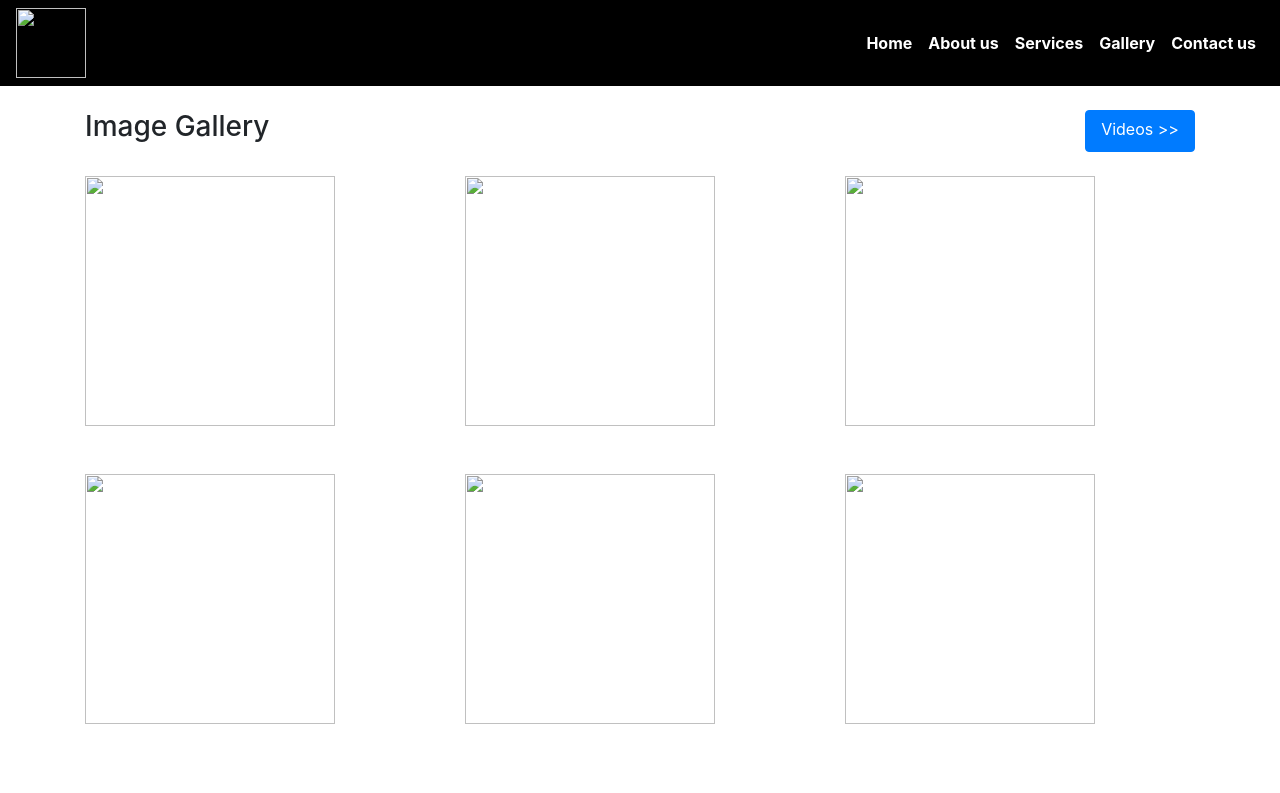
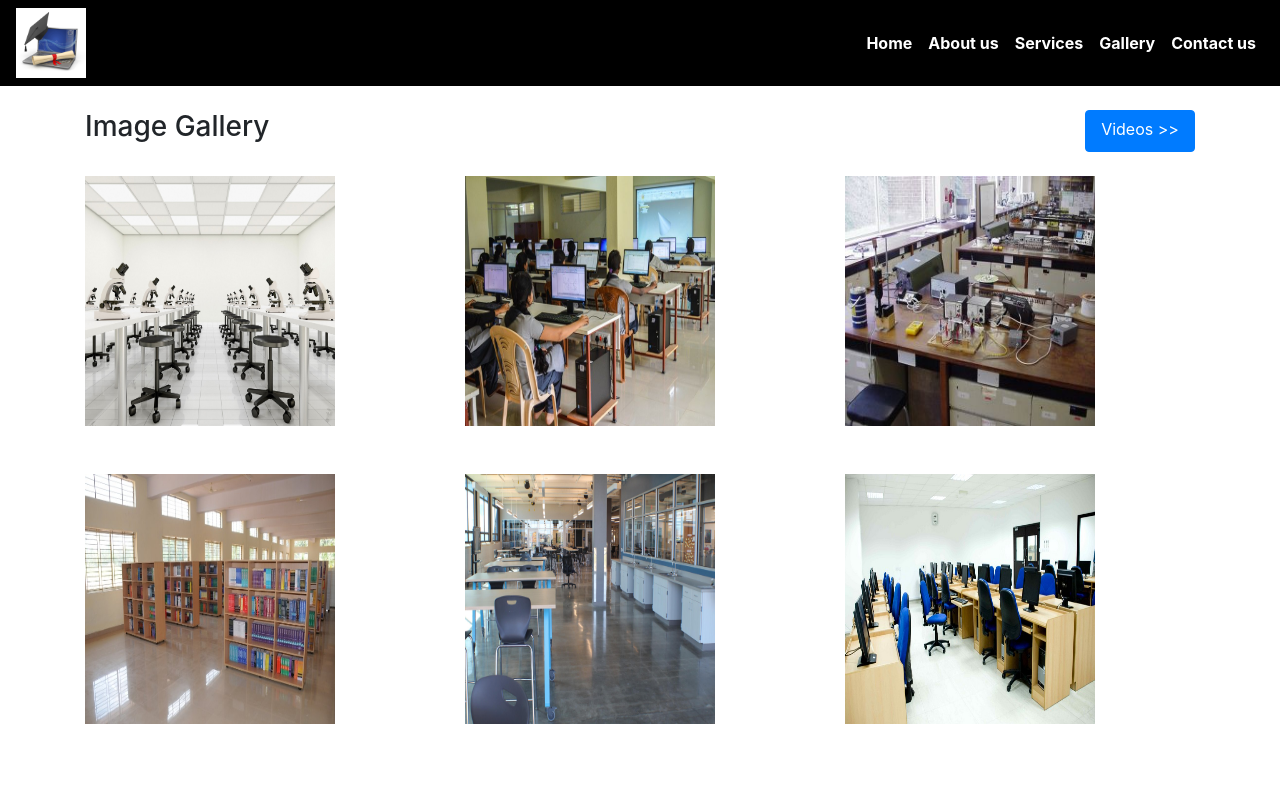
Before and after one commit to Puneeth291997/Sample-Website-Prototype, a plain HTML site: page Gallery.html in a window 1280 px wide. Shown: the top 793 px of the page. Drawn offline with nearby package versions, Linux system fonts and the light colour scheme.

Commit message:
about contact gallery service

```diff
--- a/Gallery.html
+++ b/Gallery.html
@@ -34,7 +34,7 @@ padding-bottom: 10px;
 </head>
 <body>
 <nav class="navbar navbar-expand-sm bg-dark navbar-dark">
-  <img src="style/images/degree.png" width="70" height="70">
+  <img src="degree.png" width="70" height="70">
   <a class="navbar-brand" href="#"></a>
      <button class="navbar-toggler" type="button" data-toggle="collapse" data-target="#collapsibleNavbar">
     <span class="navbar-toggler-icon"></span>
@@ -59,26 +59,26 @@ padding-bottom: 10px;
   </div>
   <div class="row" id="Gallery">
   <div class="col-md-4"><br>
-  <img src="style/images/gallery 1.png" width="250" height="250">
+  <img src="gallery 1.png" width="250" height="250">
 </div>
   <div class="col-md-4"><br>
-  <img src="style/images/gallery 2.png" width="250" height="250">
+  <img src="gallery 2.png" width="250" height="250">
 </div>
 
   <div class="col-md-4"><br>
-  <img src="style/images/gallery 3.png" width="250" height="250">
+  <img src="gallery 3.png" width="250" height="250">
 </div>
 
   <div class="col-md-4"><br><br>
-  <img src="style/images/gallery 4.png" width="250" height="250">
+  <img src="gallery 4.png" width="250" height="250">
 </div>
 
   <div class="col-md-4"><br><br>
-  <img src="style/images/gallery 5.png" width="250" height="250">
+  <img src="gallery 5.png" width="250" height="250">
 </div>
 
   <div class="col-md-4"><br><br>
-  <img src="style/images/gallery 6.png" width="250" height="250">
+  <img src="gallery 6.png" width="250" height="250">
 </div>
 </div>
 
```
Also changed, not shown: About us.html (+2 -2 lines), Contact us.html (+1 -1 lines), Services.html (+1 -1 lines), Video.html (+1 -1 lines).
